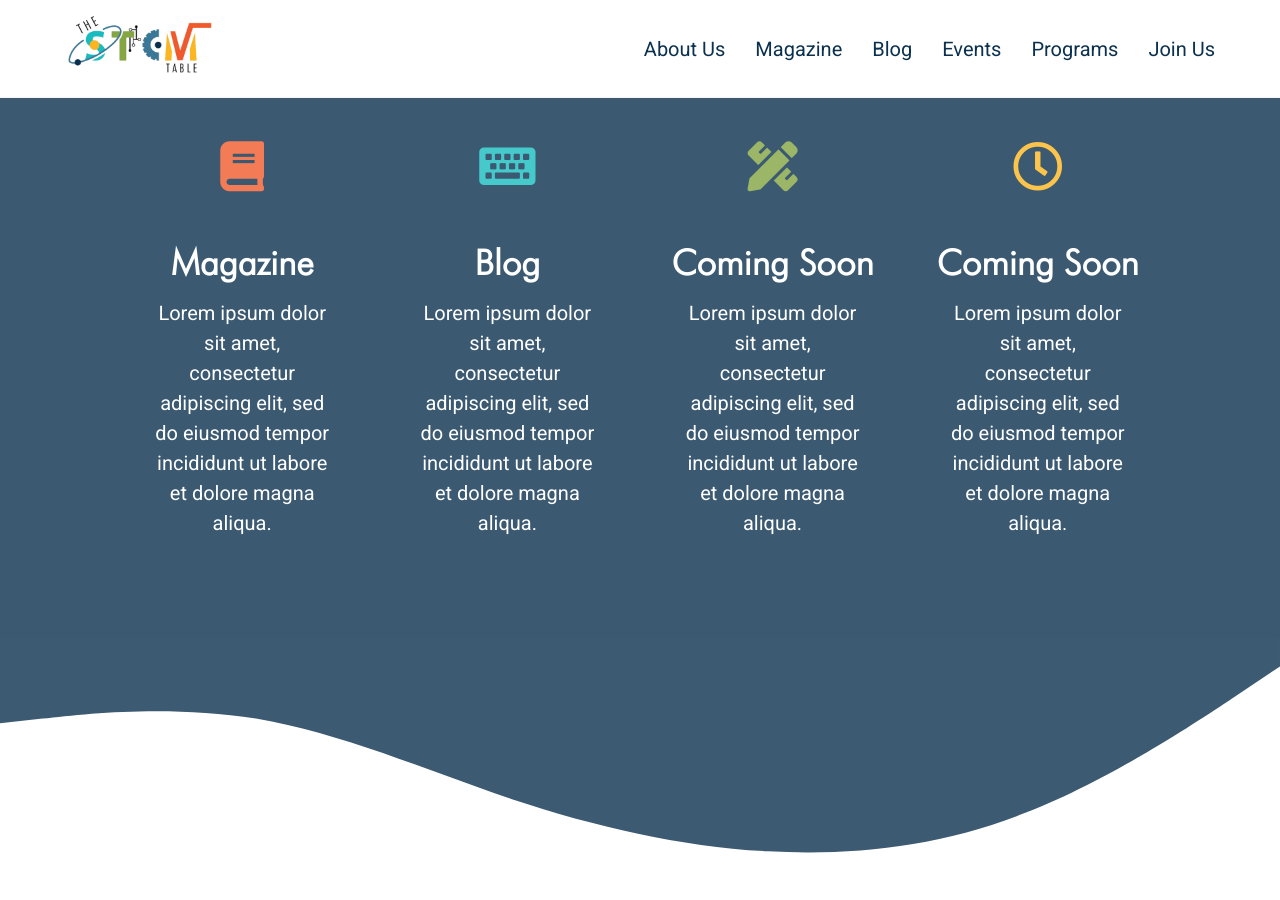
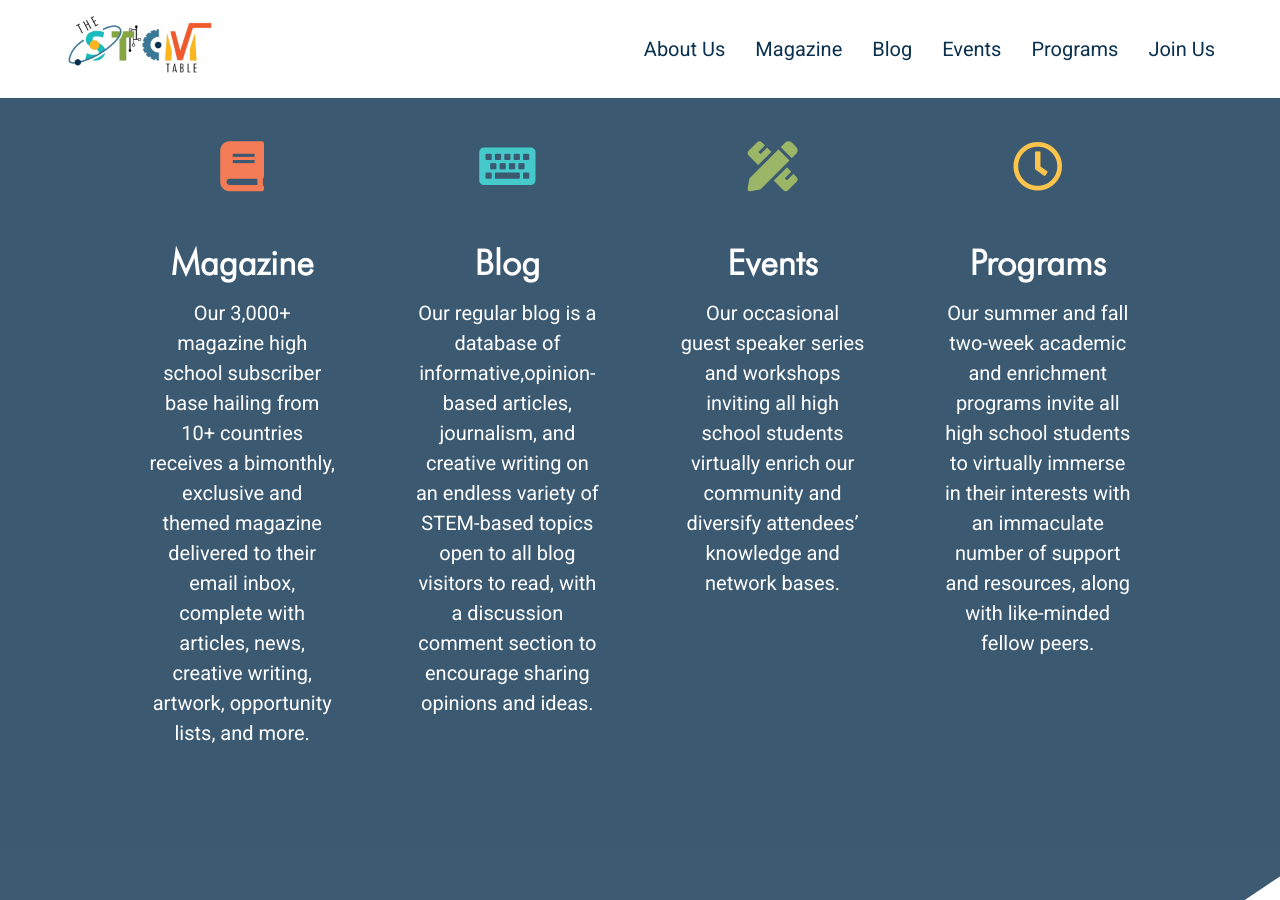
Before and after one commit to The-STEM-Table/The-STEM-Table.github.io, a Jekyll site: the page built from index.html, in a window 1280 px wide and 900 px high, scrolled down 1154 px. Built offline with Jekyll 4.4.1, drawn with Linux system fonts in a browser that asks for light colours.

Commit message:
Added descriptions to homepage

```diff
--- a/index.html
+++ b/index.html
@@ -32,22 +32,31 @@ layout: default
       <div class="initiative-card">
         <i class="fas fa-book" style="color: var(--logo-red);"></i>
         <h2>Magazine</h2>
-        <p>Lorem ipsum dolor sit amet, consectetur adipiscing elit, sed do eiusmod tempor incididunt ut labore et dolore magna aliqua.</p>
+        <p>Our 3,000+ magazine high school subscriber base hailing from 10+ countries receives a bimonthly,
+          exclusive and themed magazine delivered to their email inbox, complete with articles, news, creative writing,
+          artwork, opportunity lists, and more.</p>
       </div>
       <div class="initiative-card">
         <i class="fas fa-keyboard" style="color: var(--logo-teal);"></i>
         <h2>Blog</h2>
-        <p>Lorem ipsum dolor sit amet, consectetur adipiscing elit, sed do eiusmod tempor incididunt ut labore et dolore magna aliqua.</p>
+        <p>Our regular blog is a database of informative,opinion-based articles, journalism, and creative writing on
+          an endless variety of STEM-based topics open to all blog visitors to read, with a discussion comment section
+          to encourage sharing opinions and ideas.
+          </p>
       </div>
       <div class="initiative-card">
         <i class="fas fa-pencil-ruler" style="color: var(--logo-green);"></i>
-        <h2>Coming Soon</h2>
-        <p>Lorem ipsum dolor sit amet, consectetur adipiscing elit, sed do eiusmod tempor incididunt ut labore et dolore magna aliqua.</p>
+        <h2>Events</h2>
+        <p>Our occasional guest speaker series and workshops inviting all high school students virtually enrich
+          our community and diversify attendees’ knowledge and network bases.
+          </p>
       </div>
       <div class="initiative-card">
         <i class="far fa-clock" style="color: var(--logo-yellow);"></i>
-        <h2>Coming Soon</h2>
-        <p>Lorem ipsum dolor sit amet, consectetur adipiscing elit, sed do eiusmod tempor incididunt ut labore et dolore magna aliqua.</p>
+        <h2>Programs</h2>
+        <p>Our summer and fall two-week academic and enrichment programs invite all high school students
+          to virtually immerse in their interests with an immaculate number of support and resources, along with
+          like-minded fellow peers.</p>
       </div>
     </div>
   </div>
```
